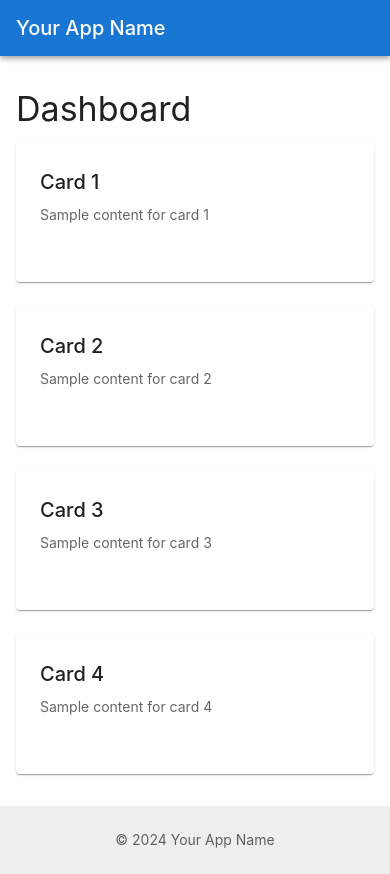
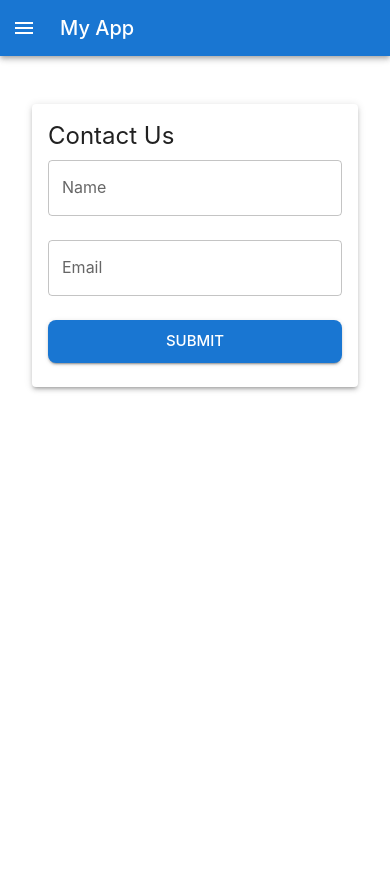
Before and after one commit to Cybertron-Ant/reacttypescriptidx, a React (Vite) app: page / in a window 390 px wide. After the commit the page ends 844 px from the top, so only its background shows below. Built offline with nearby package versions, Linux system fonts and the light colour scheme.

Commit message:
feat(ui): implement Material-UI form layout and navbar
- Add responsive navbar with mobile support
- Create contact form with validation using Formik
- Update App.tsx to use new components
- Remove old components and implement clean architecture
- Add required Material-UI dependencies

```diff
--- a/package.json
+++ b/package.json
@@ -14,8 +14,10 @@
     "@emotion/styled": "^11.13.5",
     "@mui/icons-material": "^6.1.8",
     "@mui/material": "^6.1.8",
+    "formik": "^2.4.6",
     "react": "^18.3.1",
-    "react-dom": "^18.3.1"
+    "react-dom": "^18.3.1",
+    "yup": "^1.4.0"
   },
   "devDependencies": {
     "@eslint/js": "^9.13.0",
--- a/src/App.tsx
+++ b/src/App.tsx
@@ -1,19 +1,17 @@
 import { ThemeProvider } from '@mui/material/styles';
+import { CssBaseline, Container } from '@mui/material';
 import { theme } from './theme/theme';
-import { MainLayout } from './components/layout/MainLayout';
-import { Dashboard } from './components/features/Dashboard';
+import { Navbar } from './components/layout/Navbar';
+import { ContactForm } from './components/forms/ContactForm';
 
 function App() {
-
-  // Change these values to test the ternary operator behavior
-  const userLoggedIn = true;
-  const currentUserName = 'Alice';
-
   return (
     <ThemeProvider theme={theme}>
-      <MainLayout>
-        <Dashboard />
-      </MainLayout>
+      <CssBaseline />
+      <Navbar />
+      <Container maxWidth="lg" sx={{ mt: 4 }}>
+        <ContactForm />
+      </Container>
     </ThemeProvider>
   );
 }
--- /dev/null
+++ b/src/components/forms/ContactForm.tsx
@@ -0,0 +1,102 @@
+import React from 'react';
+import {
+  Box,
+  Card,
+  CardContent,
+  TextField,
+  Button,
+  Typography,
+  Grid,
+} from '@mui/material';
+import { useFormik } from 'formik';
+import * as yup from 'yup';
+
+/**
+ * Validation schema for the contact form
+ * - Name: Required, minimum 2 characters
+ * - Email: Required, must be a valid email format
+ */
+const validationSchema = yup.object({
+  name: yup
+    .string()
+    .min(2, 'Name should be at least 2 characters')
+    .required('Name is required'),
+  email: yup
+    .string()
+    .email('Enter a valid email')
+    .required('Email is required'),
+});
+
+/**
+ * Contact form component with validation and Material-UI styling
+ * Features:
+ * - Form validation using Formik and Yup
+ * - Responsive layout using Grid
+ * - Material-UI components for consistent styling
+ */
+export const ContactForm: React.FC = () => {
+  const formik = useFormik({
+    initialValues: {
+      name: '',
+      email: '',
+    },
+    validationSchema: validationSchema,
+    onSubmit: (values) => {
+      // Handle form submission
+      console.log('Form submitted:', values);
+    },
+  });
+
+  return (
+    <Box sx={{ maxWidth: 600, mx: 'auto', p: 2 }}>
+      <Card elevation={3}>
+        <CardContent>
+          <Typography variant="h5" component="h2" gutterBottom>
+            Contact Us
+          </Typography>
+          <form onSubmit={formik.handleSubmit}>
+            <Grid container spacing={3}>
+              <Grid item xs={12}>
+                <TextField
+                  fullWidth
+                  id="name"
+                  name="name"
+                  label="Name"
+                  value={formik.values.name}
+                  onChange={formik.handleChange}
+                  onBlur={formik.handleBlur}
+                  error={formik.touched.name && Boolean(formik.errors.name)}
+                  helperText={formik.touched.name && formik.errors.name}
+                />
+              </Grid>
+              <Grid item xs={12}>
+                <TextField
+                  fullWidth
+                  id="email"
+                  name="email"
+                  label="Email"
+                  value={formik.values.email}
+                  onChange={formik.handleChange}
+                  onBlur={formik.handleBlur}
+                  error={formik.touched.email && Boolean(formik.errors.email)}
+                  helperText={formik.touched.email && formik.errors.email}
+                />
+              </Grid>
+              <Grid item xs={12}>
+                <Button
+                  color="primary"
+                  variant="contained"
+                  fullWidth
+                  type="submit"
+                  size="large"
+                >
+                  Submit
+                </Button>
+              </Grid>
+            </Grid>
+          </form>
+        </CardContent>
+      </Card>
+    </Box>
+  );
+};
--- /dev/null
+++ b/src/components/layout/Navbar.tsx
@@ -0,0 +1,91 @@
+import React from 'react';
+import {
+  AppBar,
+  Toolbar,
+  Typography,
+  Button,
+  IconButton,
+  Box,
+  useTheme,
+  useMediaQuery,
+  Drawer,
+  List,
+  ListItem,
+  ListItemText,
+} from '@mui/material';
+import MenuIcon from '@mui/icons-material/Menu';
+
+/**
+ * Responsive Navbar component that adapts to different screen sizes
+ * - On desktop: Shows full menu
+ * - On mobile: Shows hamburger menu with drawer
+ */
+export const Navbar: React.FC = () => {
+  const [mobileOpen, setMobileOpen] = React.useState(false);
+  const theme = useTheme();
+  const isMobile = useMediaQuery(theme.breakpoints.down('sm'));
+
+  const handleDrawerToggle = () => {
+    setMobileOpen(!mobileOpen);
+  };
+
+  const menuItems = ['Home', 'About', 'Contact'];
+
+  const drawer = (
+    <Box onClick={handleDrawerToggle} sx={{ textAlign: 'center' }}>
+      <List>
+        {menuItems.map((item) => (
+          <ListItem key={item} button>
+            <ListItemText primary={item} />
+          </ListItem>
+        ))}
+      </List>
+    </Box>
+  );
+
+  return (
+    <>
+      <AppBar position="static">
+        <Toolbar>
+          {isMobile && (
+            <IconButton
+              color="inherit"
+              aria-label="open drawer"
+              edge="start"
+              onClick={handleDrawerToggle}
+              sx={{ mr: 2 }}
+            >
+              <MenuIcon />
+            </IconButton>
+          )}
+          <Typography variant="h6" component="div" sx={{ flexGrow: 1 }}>
+            My App
+          </Typography>
+          {!isMobile && (
+            <Box sx={{ display: 'flex', gap: 2 }}>
+              {menuItems.map((item) => (
+                <Button color="inherit" key={item}>
+                  {item}
+                </Button>
+              ))}
+            </Box>
+          )}
+        </Toolbar>
+      </AppBar>
+
+      {isMobile && (
+        <Drawer
+          variant="temporary"
+          anchor="left"
+          open={mobileOpen}
+          onClose={handleDrawerToggle}
+          ModalProps={{
+            keepMounted: true, // Better open performance on mobile
+          }}
+        >
+          {drawer}
+        </Drawer>
+      )}
+    </>
+  );
+};
```
Also changed, not shown: 1 other file (tests, documents, lock files or other folders).
